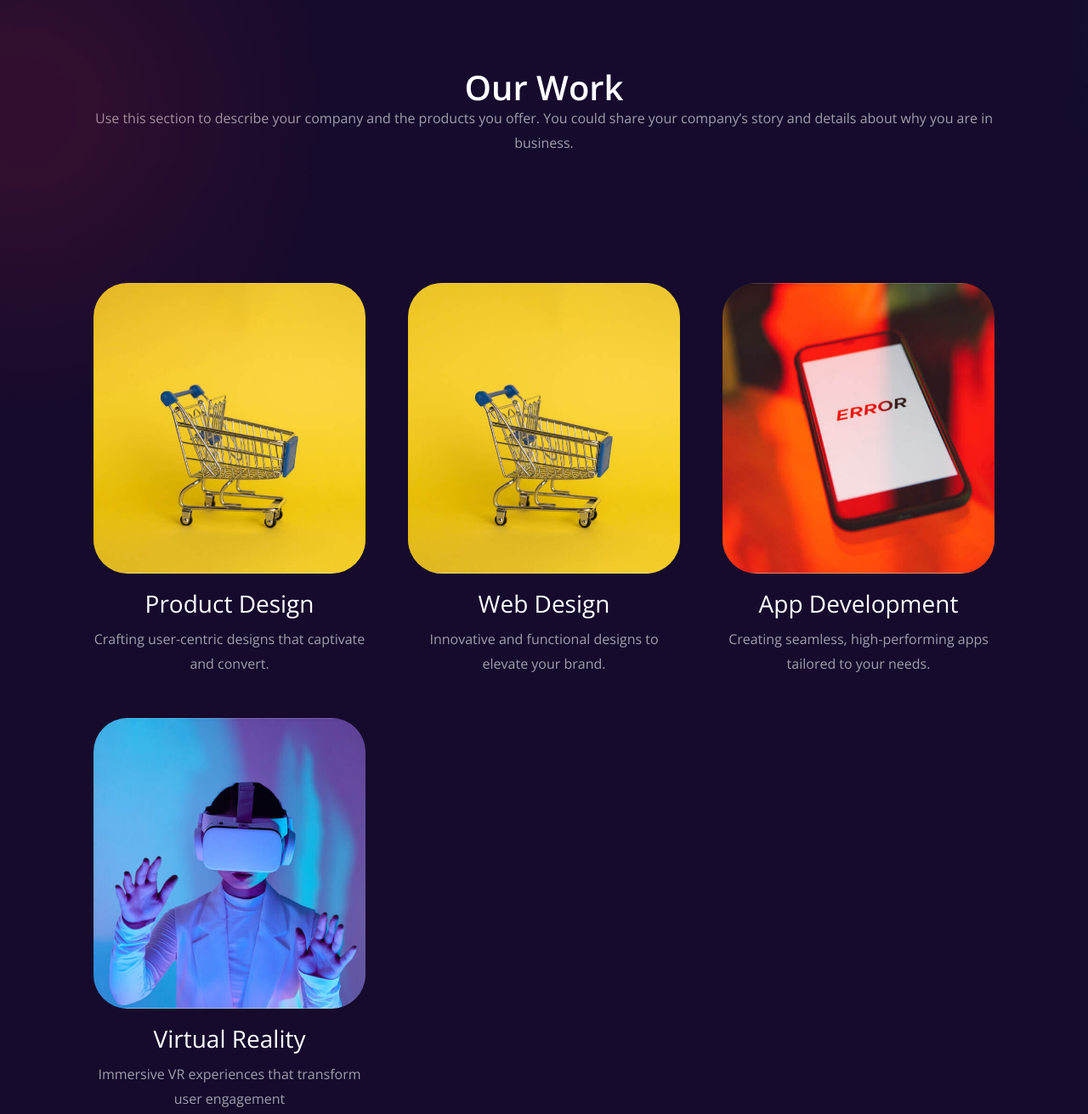
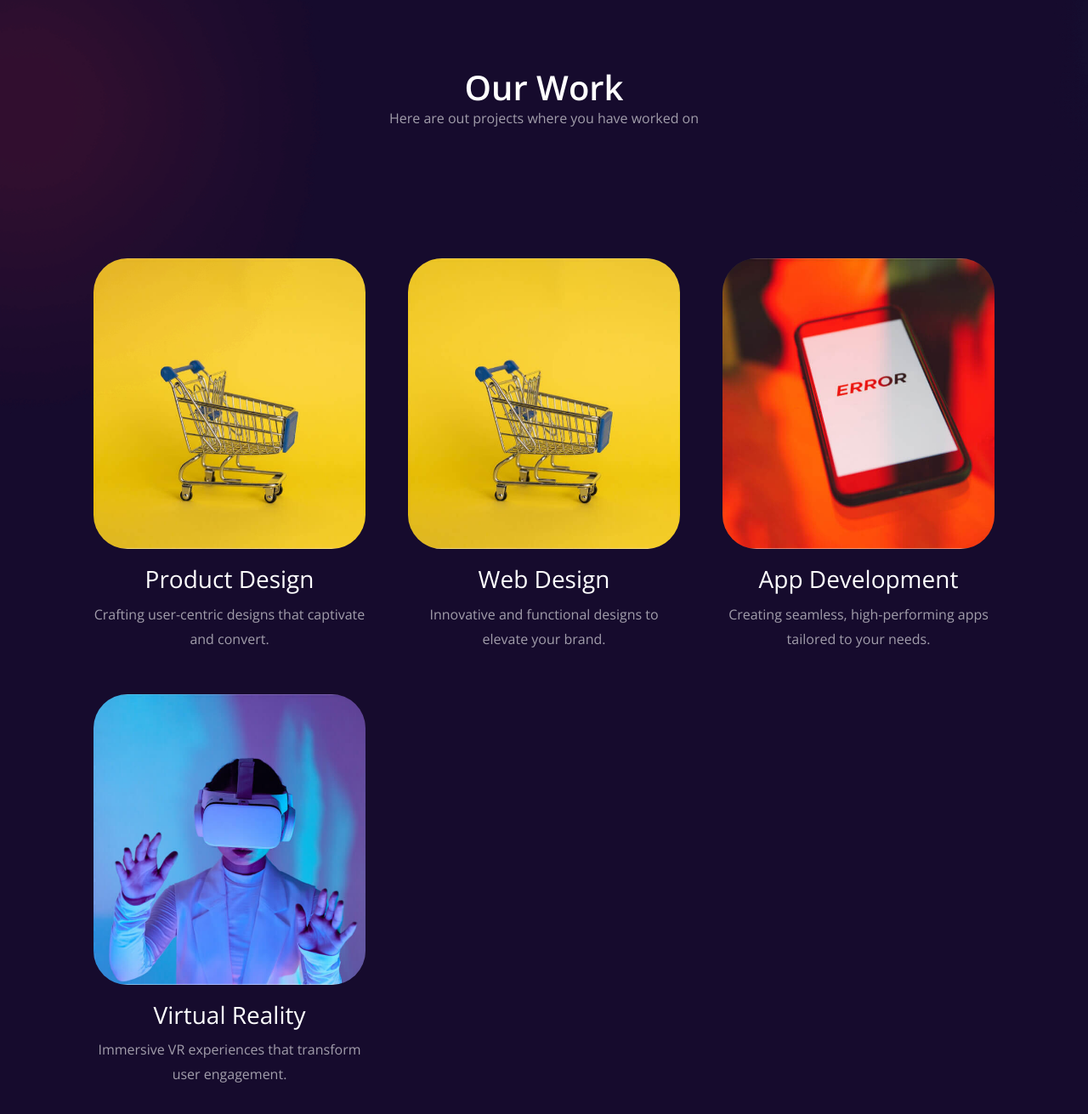
Before and after one commit to Divjot121/Engage-Edge-Tech, a plain HTML site: page index.html in a window 1280 px wide. Shown: the part 1900-3211 px from the top of the page at 85% size. Drawn offline with nearby package versions, Linux system fonts and the light colour scheme.

Commit message:
final content changes

```diff
--- a/index.html
+++ b/index.html
@@ -85,8 +85,7 @@
         <section class="section process text-center" aria-labelledby="process-label">
             <div class="container">
                 <h2 class="h2 title section-title" id="process-label">How It Works</h2>
-                <p class="section text">Use this section to describe your company and the products you offer. You could
-                    share your company’s story and details about why you are in business.</p>
+                <p class="section text">We take responsibilty to promote your brand and offerings to your ideal customers. It goes beyond random posts on your business accounts. Instead, it involves strategic planning and execution.</p>
             </div>
             <div class="wrapper">
                 <figure class="process-banner">
@@ -142,8 +141,7 @@
         <section class="section works text-center" aria-labelledby="works-label ">
             <div class="container">
                 <h2 class="h2 title section-title" id="process-label">Our Work</h2>
-                <p class="section text">Use this section to describe your company and the products you offer. You could
-                    share your company’s story and details about why you are in business.</p>
+                <p class="section text">Here are out projects where you have worked on</p>
 
                 <ul class="grid-list">
                     <li>
@@ -212,7 +210,7 @@
                                 <a href="# " class="card-title">Virtual Reality</a>
                             </h3>
 
-                            <p class="card-text">Immersive VR experiences that transform user engagement</p>
+                            <p class="card-text">Immersive VR experiences that transform user engagement.</p>
 
                         </div>
                     </li>
```
